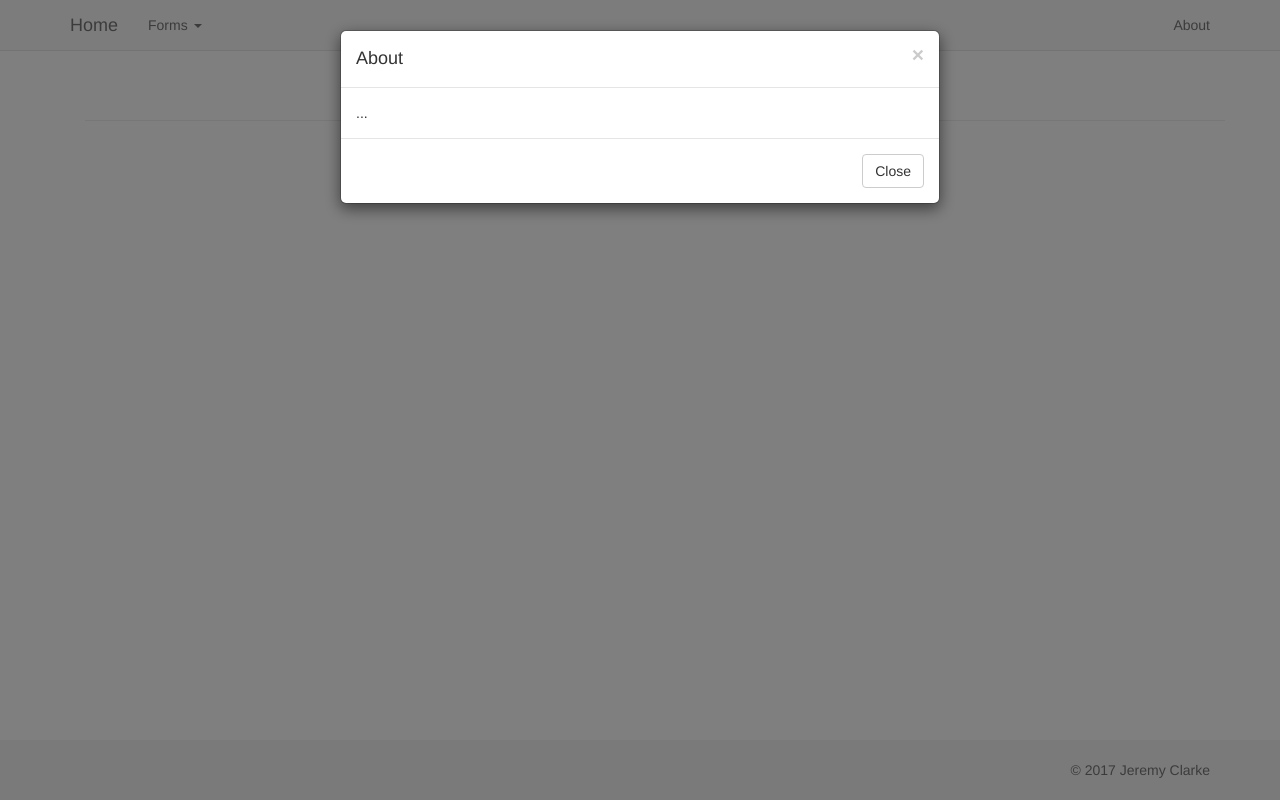
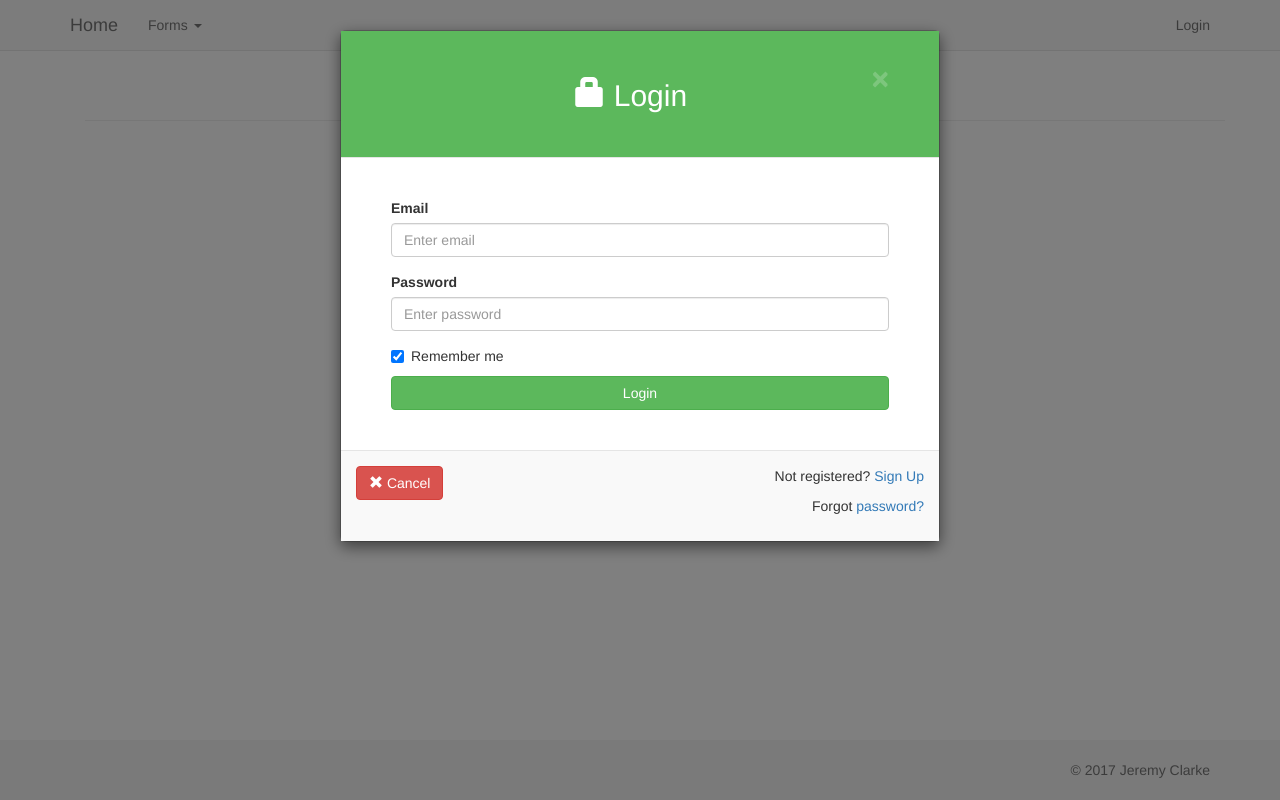
Before and after one commit to jeremyclarke/Project-slim, a PHP site: template templates/form.twig in a window 1280 px wide, after a click on "Login". Run offline with PHP 8.4, Linux system fonts and the light colour scheme; the template is opened without the code that fills it, so the values that code supplies are empty; some libraries are stand-ins or nearby versions.

Commit message:
Started working on user login features

```diff
--- a/templates/base.twig
+++ b/templates/base.twig
@@ -10,6 +10,20 @@
         <link rel="stylesheet" href="https://maxcdn.bootstrapcdn.com/bootstrap/3.3.7/css/bootstrap.min.css">
         <link rel="stylesheet" href="/css/footer.css">
         <link rel="stylesheet" type="text/css" href="/css/sweetalert.css">
+
+        <style>
+            .modal-header, h4, .close {
+                background-color: #5cb85c;
+                color: white !important;
+                text-align: center;
+                font-size: 30px;
+            }
+
+            .modal-footer {
+                background-color: #f9f9f9;
+            }
+        </style>
+
 
         <title>
             {% block title %}{% endblock %}
@@ -52,7 +66,7 @@
                 </li>
             </ul>
             <ul class="nav navbar-nav navbar-right">
-                <li><a href="#" data-toggle="modal" data-target="#myModal">About</a></li>
+                <li><a href="#" data-toggle="modal" data-target="#myModal">Login</a></li>
                 {#<li><a href="#">About</a></li>#}
             </ul>
         </div><!--/.nav-collapse -->
@@ -74,23 +88,62 @@
 </div>
 
 <!-- Modal -->
-<div class="modal fade" id="myModal" tabindex="-1" role="dialog" aria-labelledby="myModalLabel">
-    <div class="modal-dialog" role="document">
+<!-- Modal -->
+<div class="modal fade" id="myModal" role="dialog">
+    <div class="modal-dialog">
+
+        <!-- Modal content-->
         <div class="modal-content">
-            <div class="modal-header">
-                <button type="button" class="close" data-dismiss="modal" aria-label="Close"><span
-                            aria-hidden="true">&times;</span></button>
-                <h4 class="modal-title" id="myModalLabel">About</h4>
+            <div class="modal-header" style="padding:35px 50px;">
+                <button type="button" class="close" data-dismiss="modal">&times;</button>
+                <h4><span class="glyphicon glyphicon-lock"></span> Login</h4>
             </div>
-            <div class="modal-body">
-                ...
+            <div class="modal-body" style="padding:40px 50px;">
+                <form role="form" action="{{ path_for('login') }}" method="post">
+                    <div class="form-group">
+                        <label for="username">Email</label>
+                        <input type="email" class="form-control" name="email" id="email" placeholder="Enter email">
+                    </div>
+                    <div class="form-group">
+                        <label for="password">Password</label>
+                        <input type="password" class="form-control" id="password" name="password" placeholder="Enter password">
+                    </div>
+                    <div class="checkbox">
+                        <label><input type="checkbox" value="" checked>Remember me</label>
+                    </div>
+                    <button type="submit" class="btn btn-success btn-block"></span> Login
+                    </button>
+                </form>
             </div>
             <div class="modal-footer">
-                <button type="button" class="btn btn-default" data-dismiss="modal">Close</button>
+                <button type="button" class="btn btn-danger btn-default pull-left" data-dismiss="modal"><span
+                            class="glyphicon glyphicon-remove"></span> Cancel
+                </button>
+                <p>Not registered? <a href="#">Sign Up</a></p>
+                <p>Forgot <a href="#">password?</a></p>
             </div>
         </div>
+
     </div>
 </div>
+
+{#<div class="modal fade" id="myModal" tabindex="-1" role="dialog" aria-labelledby="myModalLabel">#}
+{#<div class="modal-dialog" role="document">#}
+{#<div class="modal-content">#}
+{#<div class="modal-header">#}
+{#<button type="button" class="close" data-dismiss="modal" aria-label="Close"><span#}
+{#aria-hidden="true">&times;</span></button>#}
+{#<h4 class="modal-title" id="myModalLabel">Login</h4>#}
+{#</div>#}
+{#<div class="modal-body">#}
+{#...#}
+{#</div>#}
+{#<div class="modal-footer">#}
+{#<button type="button" class="btn btn-default" data-dismiss="modal">Close</button>#}
+{#</div>#}
+{#</div>#}
+{#</div>#}
+{#</div>#}
 
 <script src="https://ajax.googleapis.com/ajax/libs/jquery/3.1.1/jquery.min.js"></script>
 <script src="https://maxcdn.bootstrapcdn.com/bootstrap/3.3.7/js/bootstrap.min.js"></script>
```
Also changed, not shown: src/Controllers/UserController.php (added, +45 -0 lines), src/routes.php (+8 -6 lines), 1 other file.
